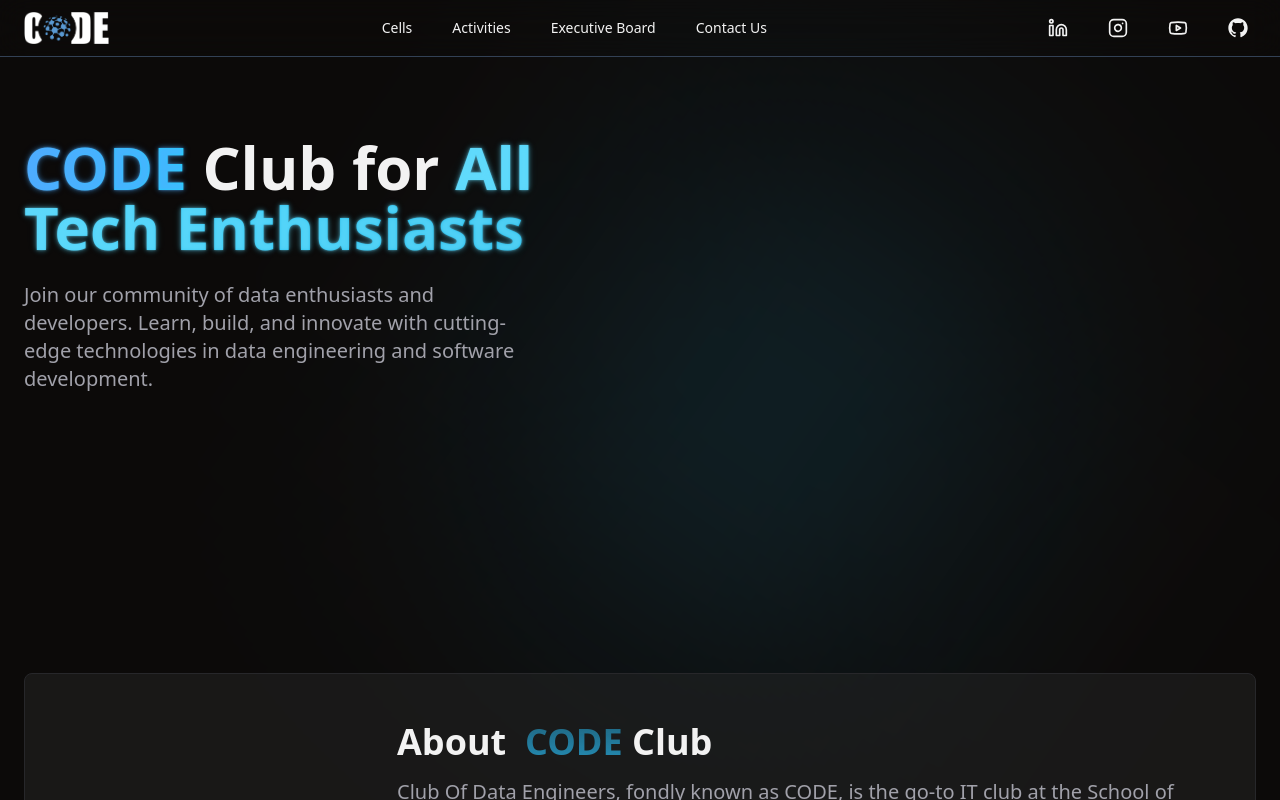
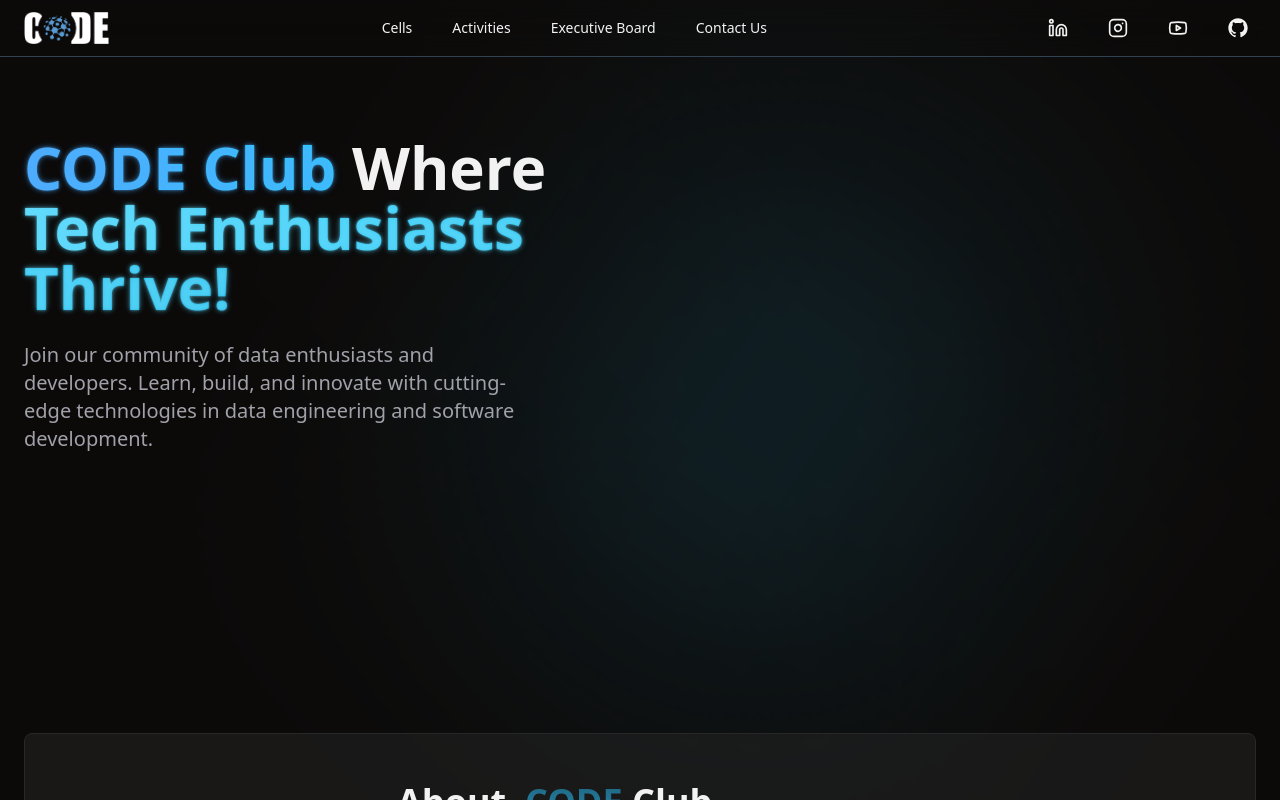
Before and after one commit to mouadenna/landingPage, a React (Vite) app: page / in a window 1280 px wide. Shown: the top 800 px of the page. Built offline with nearby package versions, Linux system fonts and the light colour scheme.

Commit message:
Update Hero.tsx

```diff
--- a/src/components/Hero.tsx
+++ b/src/components/Hero.tsx
@@ -7,14 +7,13 @@ export const Hero = () => {
         <main className="text-5xl md:text-6xl font-bold">
           <h1 className="inline neon-text">
             <span className="inline bg-gradient-to-r from-[#4facfe] to-[#00f2fe] text-transparent bg-clip-text animate-balanced-neon-blue">
-              CODE
+              CODE Club
             </span>{" "}
-            Club
+             Where
           </h1>{" "}
-          for{" "}
           <h2 className="inline neon-text">
             <span className="inline bg-gradient-to-r from-[#61DAFB] via-[#1fc0f1] to-[#03a3d7] text-transparent bg-clip-text animate-balanced-neon-cyan">
-              All Tech Enthusiasts
+              Tech Enthusiasts Thrive!
             </span>
           </h2>
         </main>
```
